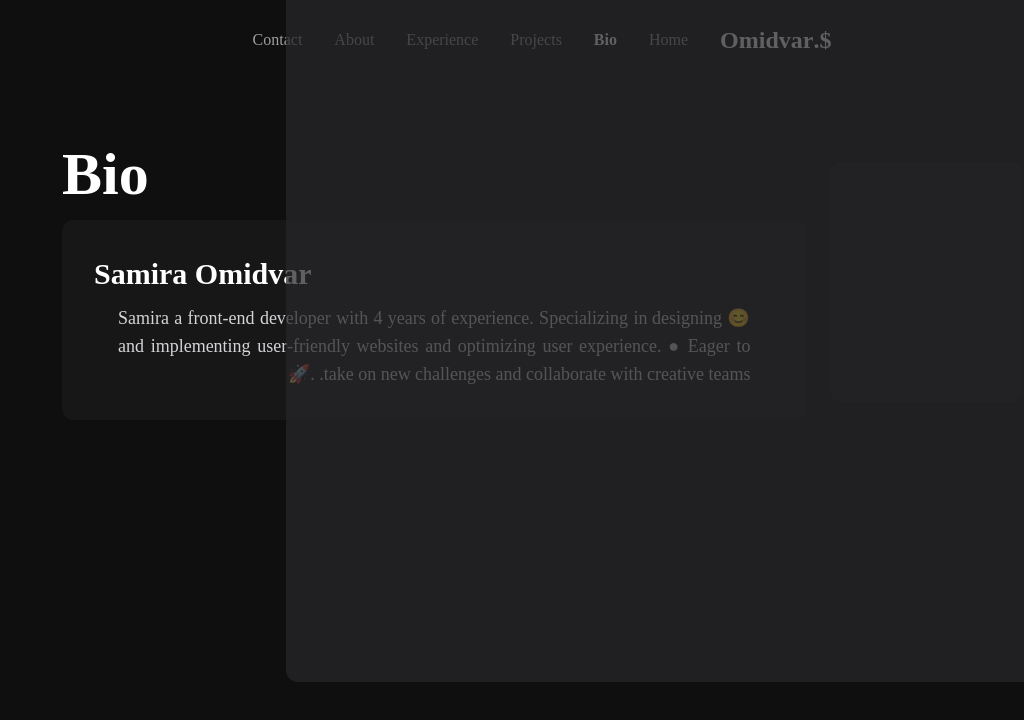
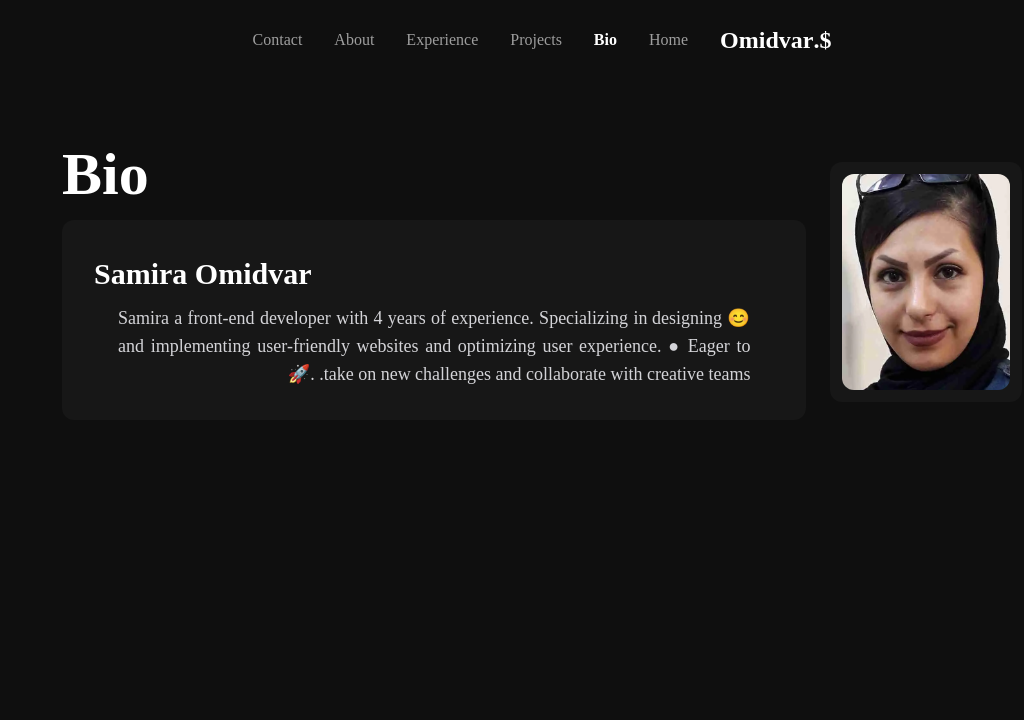
Before and after one commit to samiraomidvar7129/PersonalSite, a Next.js app in the folder my-site/: page /bio in a window 1280 px wide. Shown: the top 720 px of the page, without its empty margins (256-1280 px from the left). Built offline with nearby package versions, Linux system fonts and the light colour scheme.

Commit message:
add new style

```diff
--- a/my-site/src/_components/bioImage/index.js
+++ /dev/null
@@ -1,36 +0,0 @@
-'use client'
-import { useState } from 'react'
-import { motion } from 'framer-motion'
-import Image from 'next/image'
-
-const BioImage=()=> {
-  const [isLoaded, setIsLoaded] = useState(false)
-
-  return (
-    <motion.div
-      initial={{ x: -100, opacity: 0 }}
-      whileInView={{ x: 0, opacity: 1 }}
-      transition={{ duration: 1 }}
-      viewport={{ once: true }}
-      className="bg-[#171717] p-3 rounded-xl flex justify-center items-center overflow-hidden
-        w-38 h-38 sm:w-60 sm:h-60 md:w-60 md:h-60 lg:w-60 lg:h-60"
-    >
-      {!isLoaded && (
-        <div className="absolute w-full h-full bg-zinc-800 animate-pulse rounded-xl" />
-      )}
-
-      <Image
-        className={`rounded-xl object-cover w-full h-full transition-opacity duration-500 ${
-          isLoaded ? 'opacity-100' : 'opacity-0'
-        }`}
-        src="/imgs/logo/omidvar.webp"
-        alt="Samira Omidvar"
-        width={300}
-        height={300}
-        priority={true}
-        onLoadingComplete={() => setIsLoaded(true)}
-      />
-    </motion.div>
-  )
-}
-export default BioImage;
--- a/my-site/src/_components/biography/index.js
+++ b/my-site/src/_components/biography/index.js
@@ -1,9 +1,25 @@
 import { motion } from "framer-motion";
-import BioImage from "../bioImage";
+import Image from "next/image";
+
 export default function BioSection() {
   return (
     <section className="w-[90%] md:w-[75%] mx-auto mt-8 flex flex-col lg:flex-row gap-6 justify-center items-center">
-      <BioImage/>
+      <motion.div
+        initial={{ x: -100, opacity: 0 }}
+        whileInView={{ x: 0, opacity: 1 }}
+        transition={{ duration: 1 }}
+        viewport={{ once: true }}
+        className="bg-[#171717] p-3 rounded-xl flex justify-center items-center overflow-hidden
+        w-38 h-38 sm:w-60 sm:h-60 md:w-60 md:h-60 lg:w-60 lg:h-60"      >
+        <Image
+          className="rounded-xl object-cover w-full h-full"
+          src="/imgs/logo/omidvar.webp"
+          alt="Samira Omidvar"
+          width={300}
+          height={300}
+          priority={true}
+        />
+      </motion.div>
       <motion.div
         initial={{ y: 100, opacity: 0 }}
         whileInView={{ y: 0, opacity: 1 }}
--- a/my-site/src/_components/profileCard/index.js
+++ b/my-site/src/_components/profileCard/index.js
@@ -1,12 +1,20 @@
+import Image from "next/image";
 import Link from "next/link";
-import ProfileImage from "../profileImage";
 import { TbArrowRightCircle } from "react-icons/tb";
 
 const ProfileCard = () => {
   return (
     <div className="p-4 w-full max-w-[320px] sm:max-w-[350px] md:max-w-[400px] bg-[#171717] rounded-2xl flex flex-col justify-center items-center text-center shadow-lg">
-       <ProfileImage/>
-
+      <div className="w-full flex justify-center items-center mb-4">
+        <Image
+          className="rounded-full"
+          priority={true}
+          src="/imgs/logo/omidvar.webp"
+          alt="Samira Omidvar"
+          width={160}
+          height={160}
+        />
+      </div>
 
       <div className="flex flex-col justify-center items-center px-2">
         <h1 className="py-1 text-white text-lg sm:text-xl md:text-2xl font-semibold">
--- a/my-site/src/_components/profileImage/index.js
+++ /dev/null
@@ -1,26 +0,0 @@
-'use client'
-import { useState } from 'react'
-import Image from 'next/image'
-
-const ProfileImage=()=> {
-  const [isLoaded, setIsLoaded] = useState(false)
-
-  return (
-    <div className="w-full flex justify-center items-center mb-4">
-      {!isLoaded && (
-        <div className="w-[160px] h-[160px] rounded-full bg-zinc-800 animate-pulse" />
-      )}
-
-      <Image
-        className={`rounded-full transition-opacity duration-500 ${isLoaded ? 'opacity-100' : 'opacity-0'}`}
-        priority={true}
-        src="/imgs/logo/omidvar.webp"
-        alt="Samira Omidvar"
-        width={160}
-        height={160}
-        onLoadingComplete={() => setIsLoaded(true)}
-      />
-    </div>
-  )
-}
-export default ProfileImage;
```
